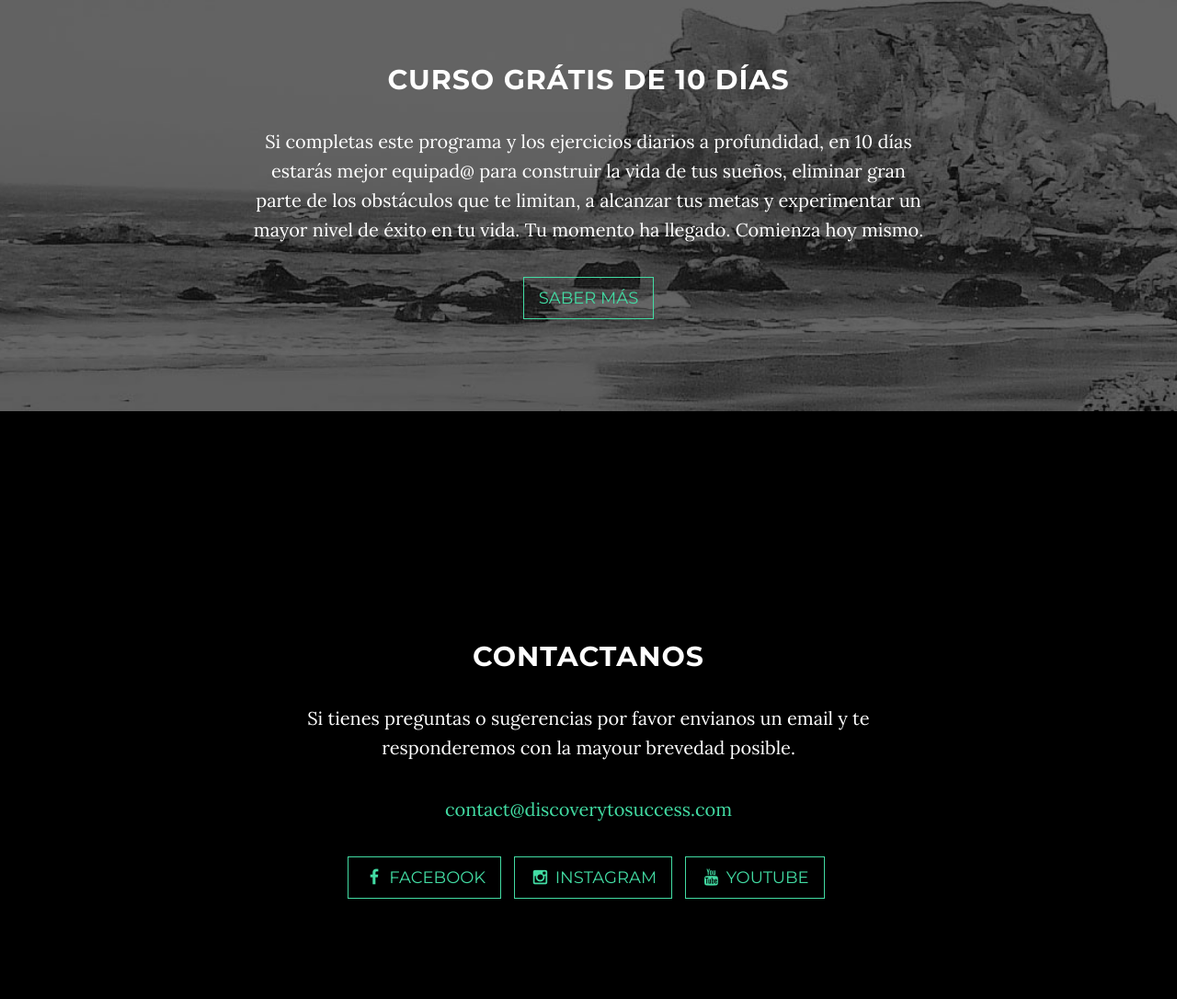
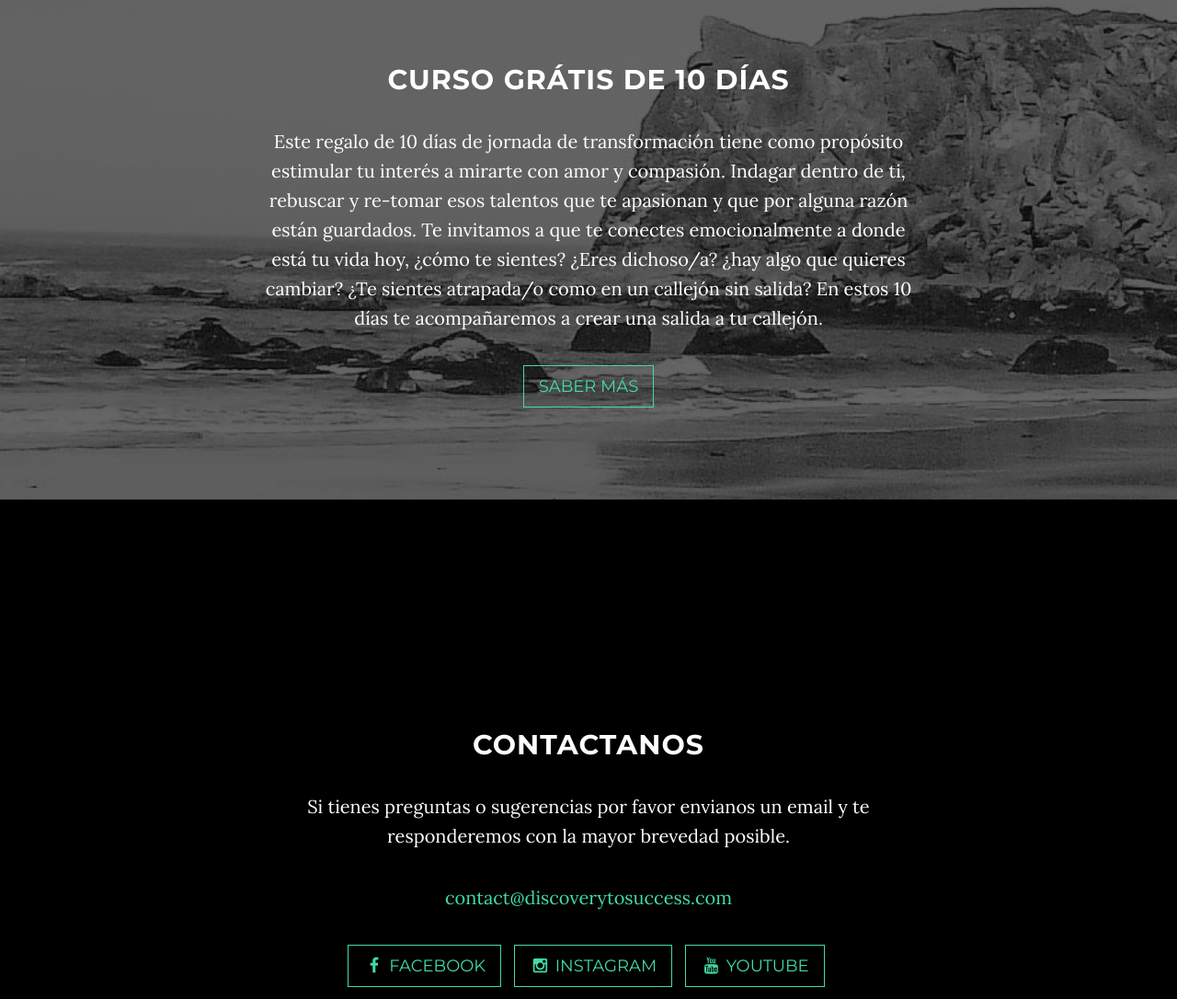
Before and after one commit to crenaz/discoverytosuccess, a website: page views/index.html in a window 1280 px wide. Shown: the part 3104-4190 px from the top of the page at 92% size. Drawn offline with nearby package versions, Linux system fonts and the light colour scheme; some packages are replaced by stand-ins of ours; files that its build step writes are made by us from their sources; files whose address does not match are found by name.

Commit message:
Edit 10 day challenge content and contact typo.

```diff
--- a/views/index.html
+++ b/views/index.html
@@ -162,12 +162,13 @@
                 <div class="col-lg-8 col-lg-offset-2">
                     <h2>Curso grátis de 10 días</h2>
                     <p>
-                      Si completas este programa y los ejercicios diarios a profundidad,
-                      en 10 días estarás mejor equipad@ para construir la vida de tus sueños,
-                      eliminar gran parte de los obstáculos que te limitan, a alcanzar tus metas y
-                      experimentar un mayor nivel de éxito en tu vida.
-                      Tu momento ha llegado.
-                      Comienza hoy mismo.
+                      Este regalo de 10 días de jornada de transformación tiene como propósito
+                      estimular tu interés a mirarte con amor y compasión. Indagar dentro de ti,
+                      rebuscar y re-tomar esos talentos que te apasionan y que por alguna razón están
+                      guardados. Te invitamos a que te conectes emocionalmente a donde está tu vida
+                      hoy, ¿cómo te sientes? ¿Eres dichoso/a?  ¿hay algo que quieres cambiar? ¿Te
+                      sientes atrapada/o como en un callejón sin salida?  En estos 10 días te
+                      acompañaremos a crear una salida a tu callejón.
                     </p>
                     <a href="/curso-registro" class="btn btn-default btn-lg">Saber más</a>
                 </div>
@@ -180,7 +181,7 @@
         <div class="row">
             <div class="col-lg-8 col-lg-offset-2">
                 <h2>Contactanos</h2>
-                <p>Si tienes preguntas o sugerencias por favor envianos un email y te responderemos con la mayour brevedad posible.</p>
+                <p>Si tienes preguntas o sugerencias por favor envianos un email y te responderemos con la mayor brevedad posible.</p>
                 <p>
                   <a href="mailto:contact@discoverytosuccess.com">contact@discoverytosuccess.com</a>
                 </p>
```
